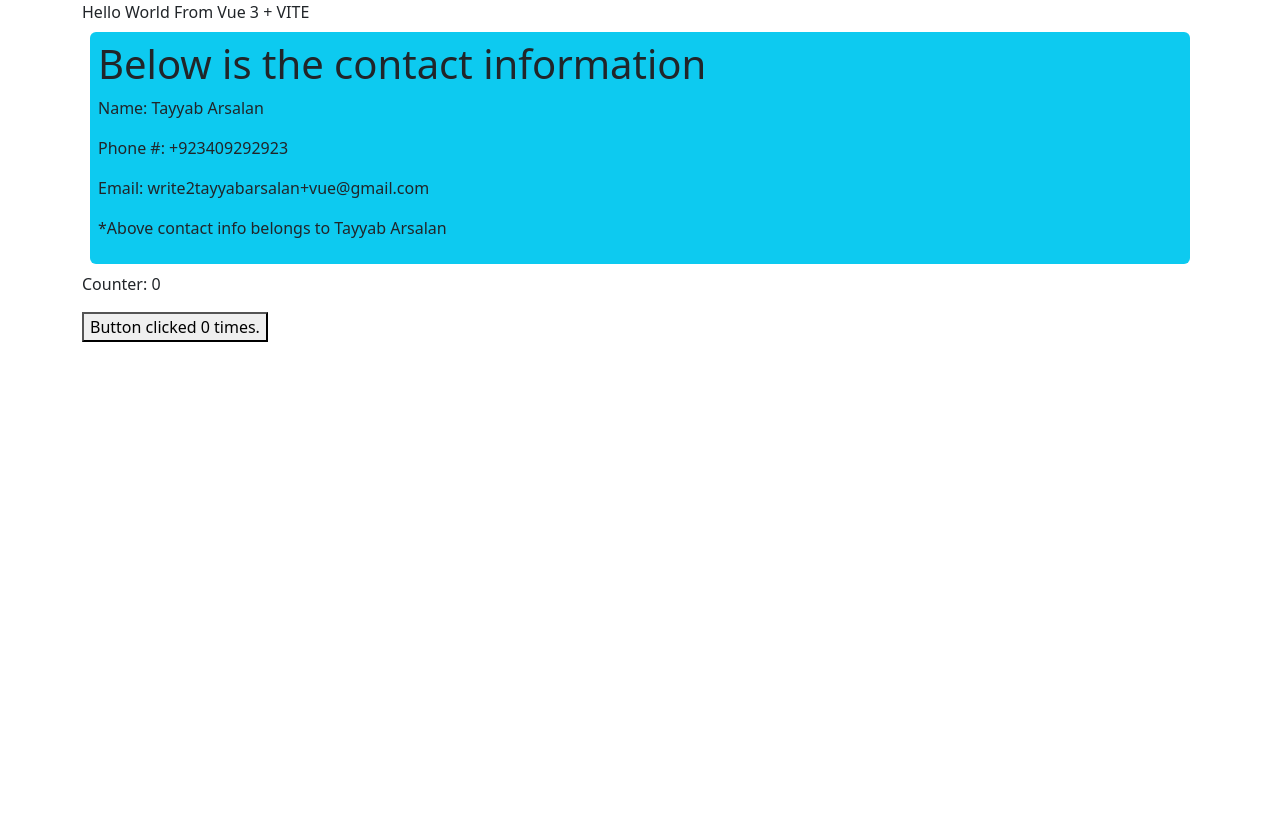
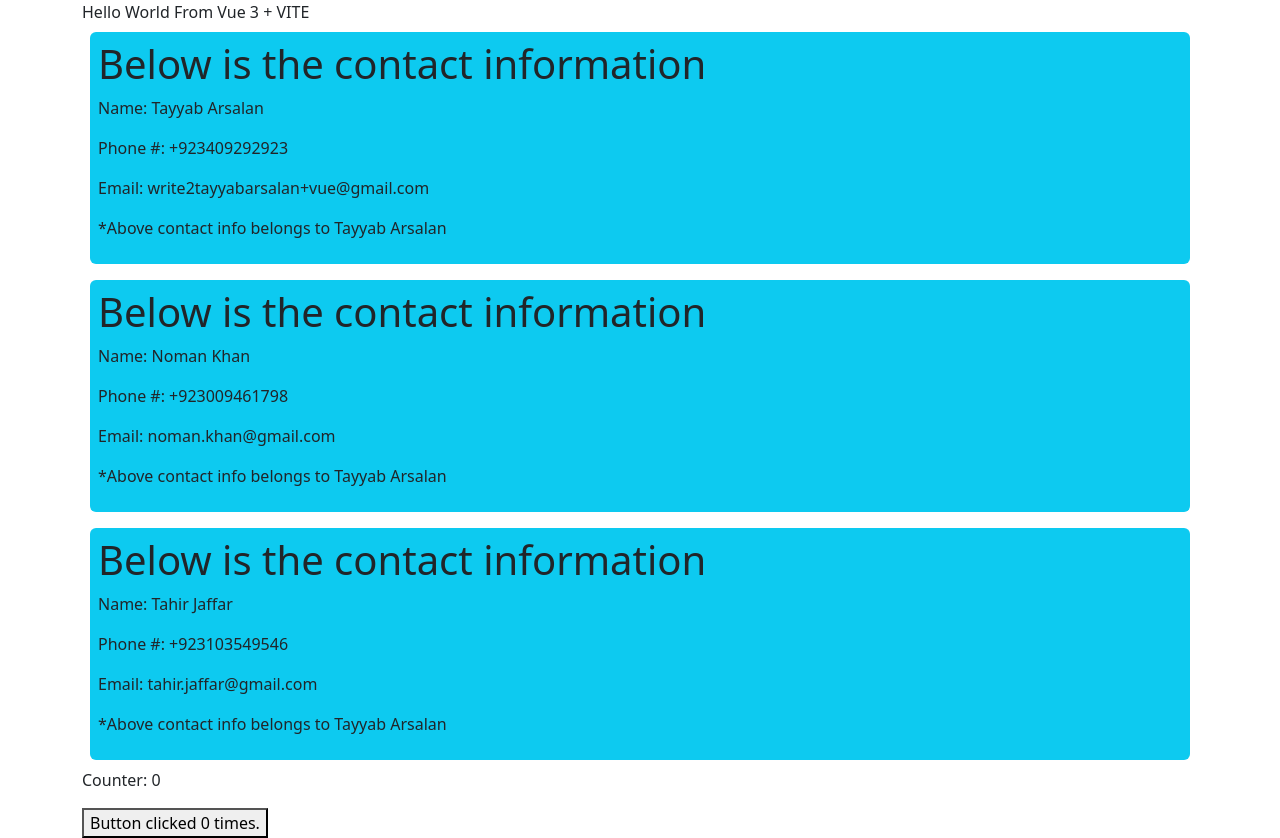
Before and after one commit to TAYYAB-BUKC/Vue3-Fundamentals, a Vue app in the folder Components/vue-components-demo/: page / in a window 1280 px wide. Before the commit the page ends 800 px from the top, so only its background shows below. Built offline with nearby package versions, Linux system fonts and the light colour scheme.

Commit message:
Contact list displayed by reusing ContactUs component.

```diff
--- a/Components/vue-components-demo/src/components/App.vue
+++ b/Components/vue-components-demo/src/components/App.vue
@@ -6,16 +6,46 @@
         <div>
             {{message}}
         </div>
-        <contact-us contact-name="Tayyab Arsalan" :contact-phone="3409292923" contact-email="write2tayyabarsalan+vue@gmail.com"
-        :owner-name="ownerName"></contact-us>
+        <div class="row">
+            <div class="col-12" v-for="contact in contactList" :key="contact.id">
+                <contact-us :contact-name=contact.name :contact-phone=contact.phone :contact-email=contact.email
+                :owner-name=contact.owner></contact-us>
+            </div>
+        </div>
         <button-counter></button-counter>
     </div>
 </template>
 
 <script setup>
+    import { reactive } from 'vue';
     import ContactUs from './ContactUs.vue';
     import ButtonCounter from './ButtonCounter.vue';
 
     const message = 'Hello World From Vue 3 + VITE';
     const ownerName = 'Tayyab Arsalan';
+
+    const contactList = reactive([
+        {
+            id: 1,
+            name: 'Tayyab Arsalan',
+            phone: '3409292923',
+            email: 'write2tayyabarsalan+vue@gmail.com',
+            owner: ownerName
+        },
+        {
+            id: 2,
+            name: 'Noman Khan',
+            phone: '3009461798',
+            email: 'noman.khan@gmail.com',
+            owner: ownerName
+        },
+        {
+            id: 3,
+            name: 'Tahir Jaffar',
+            phone: '3103549546',
+            email: 'tahir.jaffar@gmail.com',
+            owner: ownerName
+        }
+    ]);
+
 </script>
--- a/Components/vue-components-demo/src/components/ContactUs.vue
+++ b/Components/vue-components-demo/src/components/ContactUs.vue
@@ -1,10 +1,14 @@
 <template>
     <div class="bg-info rounded p-2 m-2">
-        <h1>Below is the contact information</h1>
-        <p>Name: {{ contactName }}</p>
-        <p>Phone #: +92{{ contactPhone }}</p>
-        <p>Email: {{ contactEmail }}</p>
-        <p v-if="ownerName != ''">*Above contact info belongs to {{ ownerName }}</p>
+        <div class="row">
+            <div class="col-12">
+                <h1>Below is the contact information</h1>
+                <p>Name: {{ contactName }}</p>
+                <p>Phone #: +92{{ contactPhone }}</p>
+                <p>Email: {{ contactEmail }}</p>
+                <p v-if="ownerName != ''">*Above contact info belongs to {{ ownerName }}</p>
+            </div>
+        </div>
     </div>
 </template>
 
```
